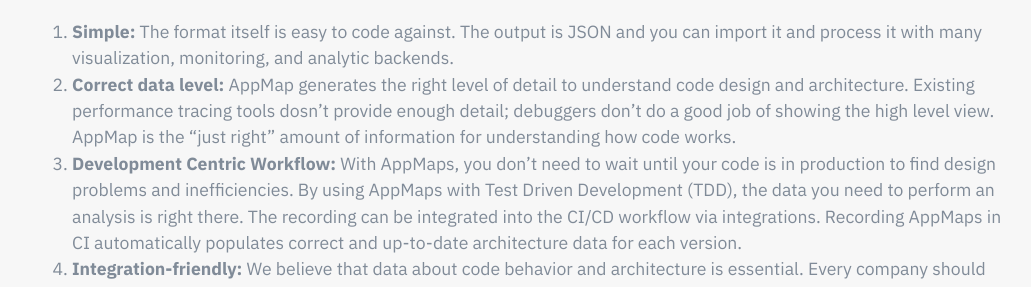
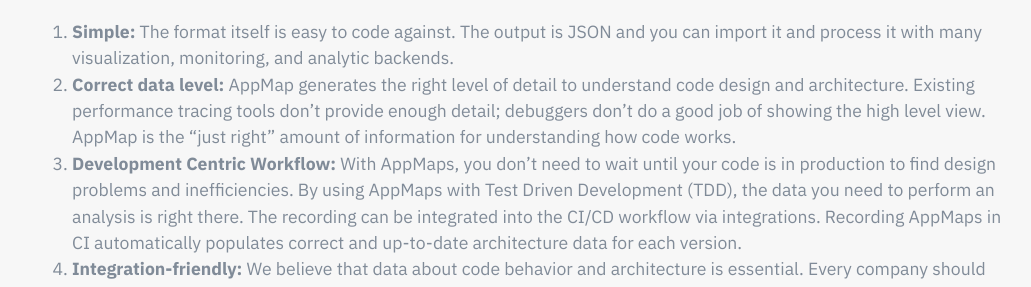
Before and after one commit to applandorg/applandorg.github.io, a Jekyll site: the page built from _posts/2020-10-14-appmap-a-framework-for-monitoring-software-architecture-and-behavior.markdown, in a window 1280 px wide and 900 px high, scrolled down 1729 px. Shown: the part 187-474 px from the top of the window, without its empty margins (120-1151 px from the left). Built offline with Jekyll 4.4.1, drawn with Linux system fonts in a browser that asks for light colours; some web fonts are replaced.

Commit message:
Fix typo in blog

```diff
--- a/_posts/2020-10-14-appmap-a-framework-for-monitoring-software-architecture-and-behavior.markdown
+++ b/_posts/2020-10-14-appmap-a-framework-for-monitoring-software-architecture-and-behavior.markdown
@@ -36,7 +36,7 @@
 ## How AppMap is different
 While there are alternative methods for analyzing code, including performance tracing and static analysis, here is what sets AppMap apart:
 1. **Simple:** The format itself is easy to code against. The output is JSON and you can import it and process it with many visualization, monitoring, and analytic backends.
-2. **Correct data level:** AppMap generates the right level of detail to understand code design and architecture. Existing performance tracing tools dosn’t provide enough detail; debuggers don’t do a good job of showing the high level view. AppMap is the “just right” amount of information for understanding how code works.
+2. **Correct data level:** AppMap generates the right level of detail to understand code design and architecture. Existing performance tracing tools don’t provide enough detail; debuggers don’t do a good job of showing the high level view. AppMap is the “just right” amount of information for understanding how code works.
 3. **Development Centric Workflow:** With AppMaps, you don’t need to wait until your code is in production to find design problems and inefficiencies. By using AppMaps with Test Driven Development (TDD), the data you need to perform an analysis is right there.   The recording can be integrated into the CI/CD workflow via integrations. Recording AppMaps in CI automatically populates correct and up-to-date architecture data for each version.
 4. **Integration-friendly:** We believe that data about code behavior and architecture is essential. Every company should have this data set available for visualizations, analysis, and quality management. There are many UML drawing tools, like Mermaid.js and PlantUML, and analytics backends like (X and Y) which can use AppMap data to build graphical depictions of software. This means no vendor lock-in for seeing and sharing your architecture diagrams.
 
```
